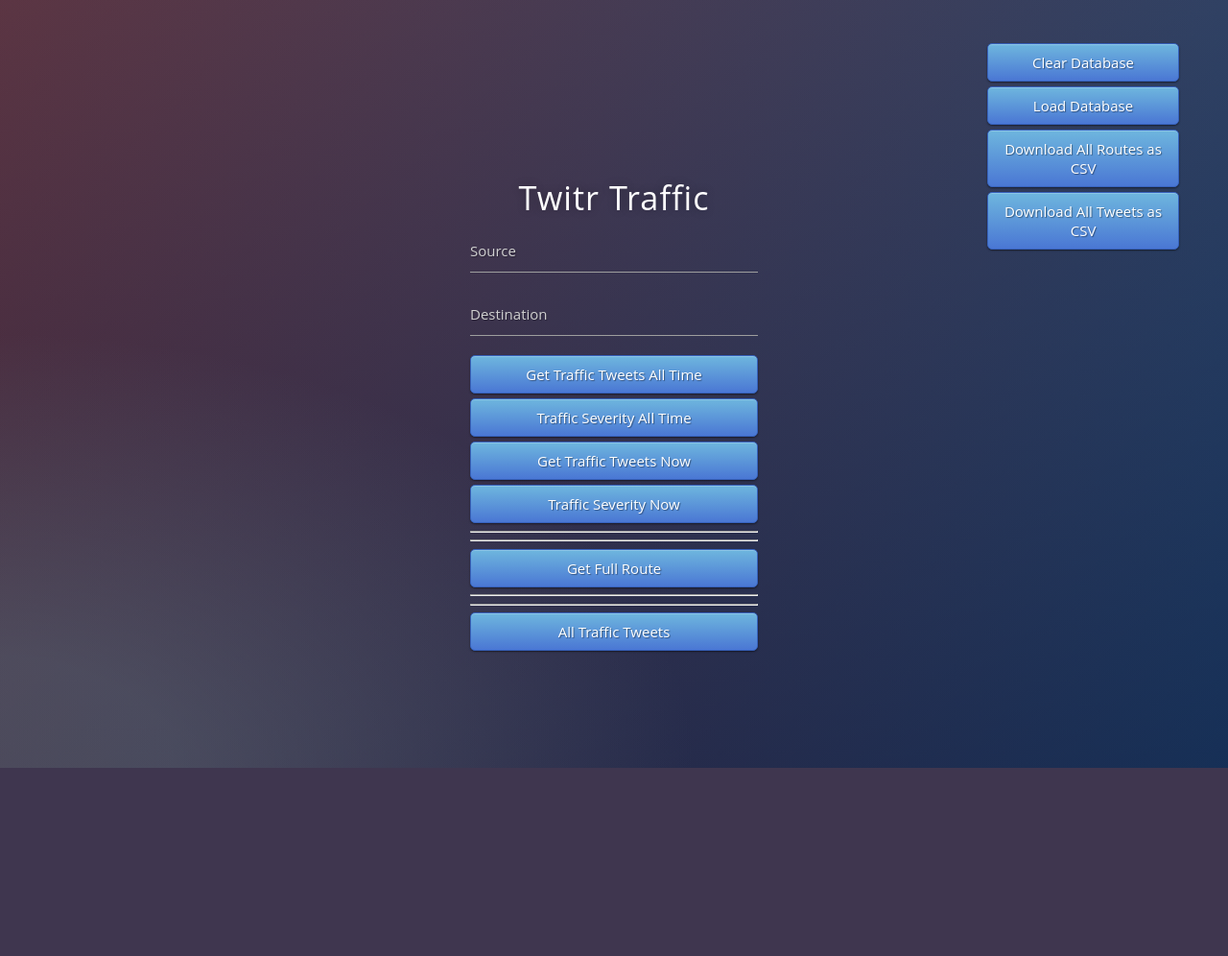
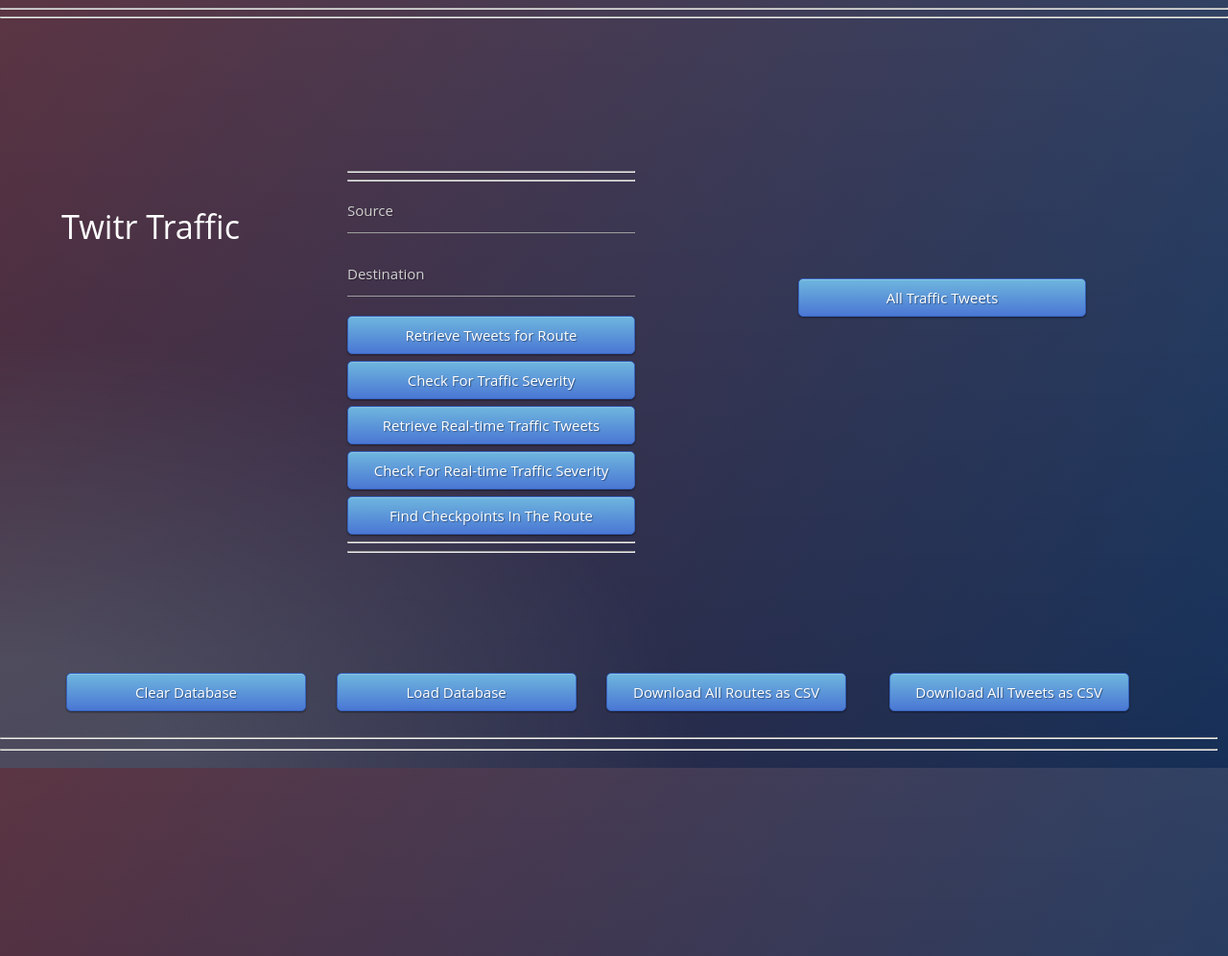
Before and after one commit to TwitrTraffic/Backend, a Flask app: page / in a window 1280 px wide. Shown: the whole page at 96% size. Before the commit the page ends 800 px from the top, so only its background shows below. Run offline with Flask 2, Linux system fonts and the light colour scheme; some libraries are stand-ins or nearby versions.

Commit message:
Changed layout

```diff
--- a/templates/base.html
+++ b/templates/base.html
@@ -9,8 +9,9 @@
 	<!--Import materialize.css-->
 	<link type="text/css" rel="stylesheet" href="static/css/materialize.min.css"  media="screen,projection"/>
 	 <!--Import jQuery before materialize.js-->
-  <script type="text/javascript" src="https://code.jquery.com/jquery-2.1.1.min.js"></script>
-  <script type="text/javascript" src="static/js/materialize.min.js"></script>
+	  <script type="text/javascript" src="https://code.jquery.com/jquery-2.1.1.min.js"></script>
+	  <script type="text/javascript" src="static/js/materialize.min.js"></script>
+	<link rel="shortcut icon" href="{{ url_for('static', filename='logo.png') }}">
 
 	<!--Let browser know website is optimized for mobile-->
 	<meta name="viewport" content="width=device-width, initial-scale=1.0"/>
--- a/templates/home.html
+++ b/templates/home.html
@@ -119,8 +119,7 @@ height: 300px;
 .clean{
 position: absolute;
 top: 5%;
-left: 80%;
-width: 200px;
+width: 250px;
 height: 300px;
 }
 
@@ -132,12 +131,31 @@ width: 500px;
 height: 300px;
 }
 
+.sidebut{
+position: absolute;
+top: 30%;
+left: 65%;
+height: 300px;
+width: 300px;
+}
+
 .footer{
 position: absolute;
-top: 90%;
+top: 87%;
 left: 5%;
-width: 300px;
 height: 300px;
+}
+
+.fhr{
+position: absolute;
+top: 95%;
+width:99%;
+}
+
+.image{
+position: absolute;
+left: 5%;
+top: 15%;
 }
 
 .login1 {
@@ -145,6 +163,7 @@ color: #fff;
 text-shadow: 0 0 10px rgba(0, 0, 0, 0.3);
 letter-spacing: 1px;
 text-align: center;
+left:40%
 }
 
 input {
@@ -175,16 +194,28 @@ box-shadow: inset 0 -5px 45px rgba(100, 100, 100, 0.4), 0 1px 1px rgba(255, 255,
 
 
 {% block mainBody %}
-<div class="clean">
+<div class="clean footer">
     <form action="/trafficAllTime" , method="POST">
         <button type="submit" class="btn1 btn-primary1 btn-block1 btn-large1" formaction="/cleanSlate" style="margin: 5px;">Clear Database</button>
+    </form>
+</div>
+<div class="clean footer" style="left:27%">
+    <form action="/trafficAllTime" , method="POST">
         <button type="submit" class="btn1 btn-primary1 btn-block1 btn-large1" formaction="/load" style="margin: 5px;">Load Database</button>
     </form>
+</div>
+<div class="clean footer" style="left:49%">
     <form action="/trafficAllTime" , method="GET">
         <button type="submit" class="btn1 btn-primary1 btn-block1 btn-large1" formaction="/dlRoute" style="margin: 5px;">Download All Routes as CSV</button>
+    </form>
+</div>
+<div class="clean footer" style="left:72%">
+    <form action="/trafficAllTime" , method="GET">
         <button type="submit" class="btn1 btn-primary1 btn-block1 btn-large1" formaction="/dlTweets" style="margin: 5px;">Download All Tweets as CSV</button>
     </form>
 </div>
+<hr class="fhr">
+<hr class="fhr" style="margin-top: 20px;">
 <div class="flash">
     {% with messages = get_flashed_messages() %}
         {% if messages %}
@@ -197,31 +228,34 @@ box-shadow: inset 0 -5px 45px rgba(100, 100, 100, 0.4), 0 1px 1px rgba(255, 255,
     {% endwith %}
 </div>
 
+<h4 class="image" style="color: white; top:25%">Twitr Traffic</h4>
 <div class="login1">
-    <h4 style="color: white;">Twitr Traffic</h4>
     <form action="/trafficAllTime" , method="POST">
+        <hr>
+        <hr>
         <input id="autocomplete" type="text" name="src" placeholder="Source" required="required" />
         <input id="autocomplete2" type="text" name="dest" placeholder="Destination" required="required" />
         <input type="hidden" id="srcLat" name="srcLat" />
         <input type="hidden" id="srcLng" name="srcLng" />
         <input type="hidden" id="destLat" name="destLat" />
         <input type="hidden" id="destLng" name="destLng" />
-        <button type="submit" class="btn1 btn-primary1 btn-block1 btn-large1">Get Traffic Tweets All Time</button>
-        <button type="submit" class="btn1 btn-primary1 btn-block1 btn-large1" formaction="/trafficStatusAllTime" style="margin-top: 5px;">Traffic Severity All Time</button>
-        <button type="submit" class="btn1 btn-primary1 btn-block1 btn-large1" formaction="/trafficNow" style="margin-top: 5px;">Get Traffic Tweets Now</button>
-        <button type="submit" class="btn1 btn-primary1 btn-block1 btn-large1" formaction="/trafficStatusNow" style="margin-top: 5px;">Traffic Severity Now</button>
+        <button title="Retrieve all the tweets based on the input route" type="submit" class="btn1 btn-primary1 btn-block1 btn-large1">Retrieve Tweets for Route</button>
+        <button title="Retrieve all the tweets along with the traffic-severity analysis" type="submit" class="btn1 btn-primary1 btn-block1 btn-large1" formaction="/trafficStatusAllTime" style="margin-top: 7px;">Check For Traffic Severity</button>
+        <button title="Retrieve today's tweets based on the input route" type="submit" class="btn1 btn-primary1 btn-block1 btn-large1" formaction="/trafficNow" style="margin-top: 7px;">Retrieve Real-time Traffic Tweets</button>
+        <button title="Retrieve today's tweets along with the traffic-severity analysis" type="submit" class="btn1 btn-primary1 btn-block1 btn-large1" formaction="/trafficStatusNow" style="margin-top: 7px;">Check For Real-time Traffic Severity</button>
+          <button title="Find all the Checkpoints/Places that come in a Route" type="submit" class="btn1 btn-primary1 btn-block1 btn-large1" formaction="/routeLoc" style="margin-top: 7px;">Find Checkpoints In The Route</button>
+          <hr>
         <hr>
-        <hr>
-        <button type="submit" class="btn1 btn-primary1 btn-block1 btn-large1" formaction="/routeLoc" style="margin-top: 5px;">Get Full Route</button>
     </form>
+</div>
 
     <hr>
     <hr>
-    <form action="/alltweets" , method="POST">
-        <button type="submit" class="btn1 btn-primary1 btn-block1 btn-large1" style="margin-top: 5px;">All Traffic Tweets</button>
+    <form class="sidebut" action="/alltweets" , method="POST">
+        <button title="Retrieve All The Tweets Related To Traffic" type="submit" class="btn1 btn-primary1 btn-block1 btn-large1" style="margin-top: 50px;">All Traffic Tweets</button>
     </form>
 
-    </div>
+
 
     <script src="js/index.js"></script>
 
```
Also changed, not shown: static/logo.png (added).
